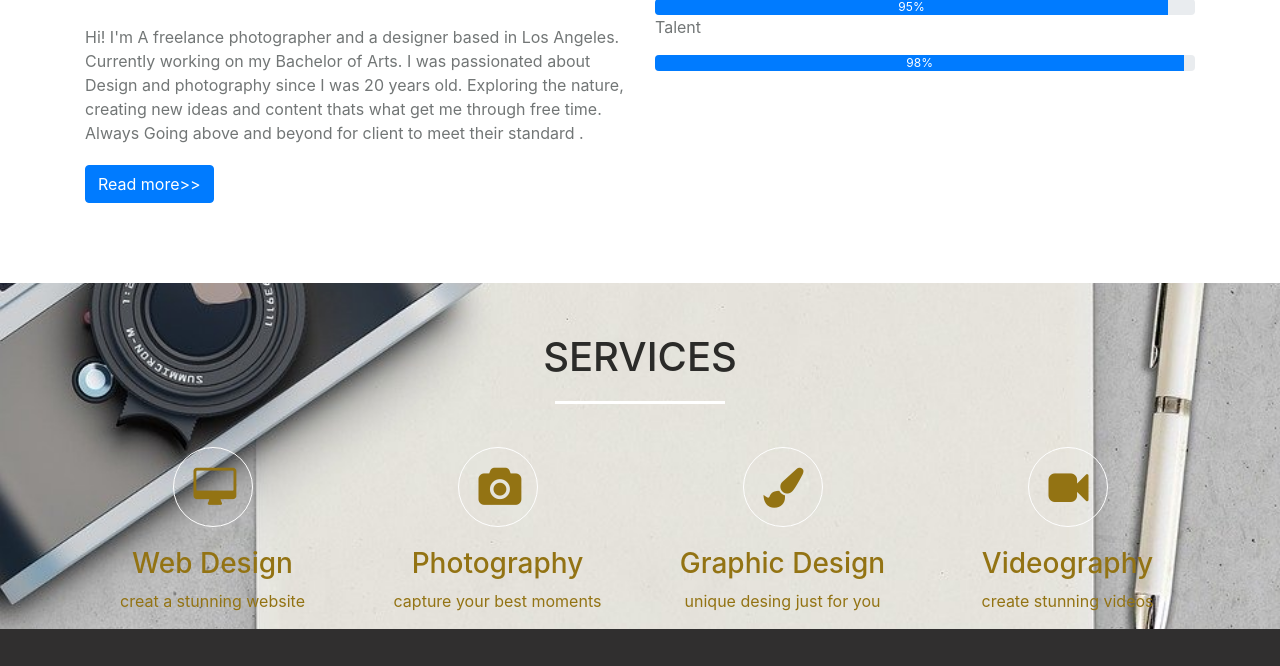
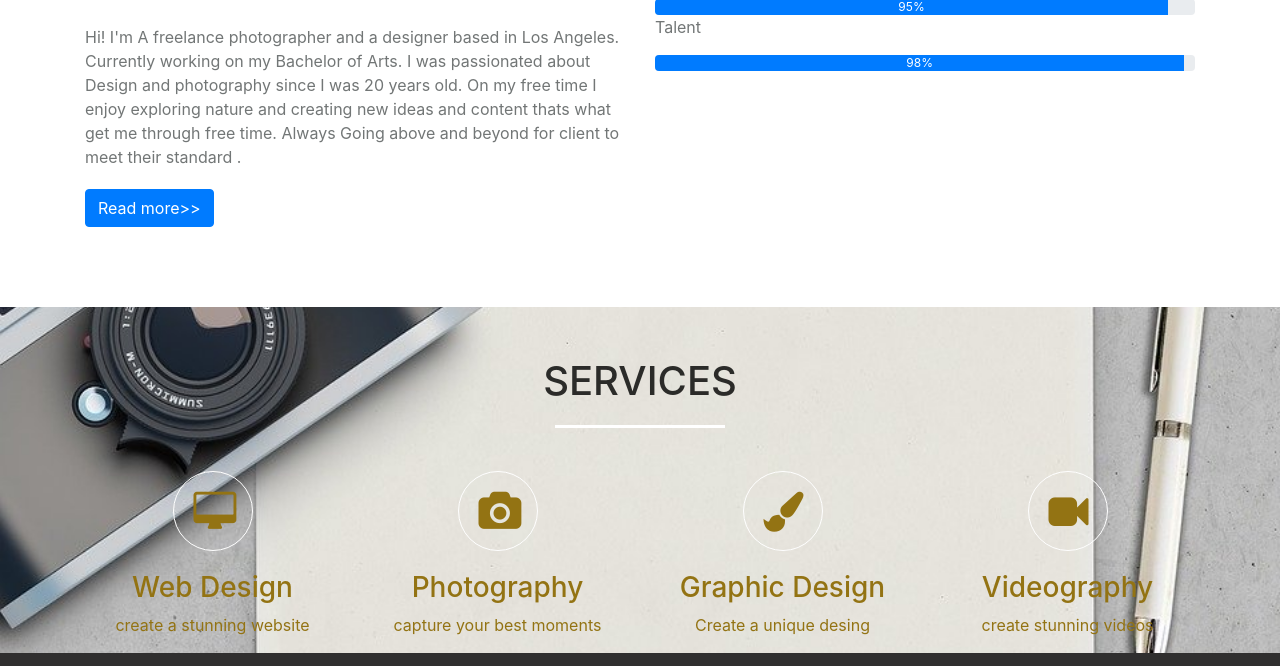
Before and after one commit to denzilwarnasooriya/Denzil-warnasooriya.github.io, a plain HTML site: page index.html in a window 1280 px wide. Shown: the part 497-1163 px from the top of the page. Drawn offline with nearby package versions, Linux system fonts and the light colour scheme.

Commit message:
Update index.html

```diff
--- a/index.html
+++ b/index.html
@@ -85,7 +85,7 @@
                         I'm A freelance photographer and a designer based in Los Angeles.
                         Currently working on my Bachelor of Arts.
                         I was passionated about Design and photography since I was 20 years old.
-                        Exploring the nature, creating new ideas and content thats what get me through free time. Always
+                        On my free time I enjoy exploring nature and creating new ideas and content thats what get me through free time. Always
                         Going above and beyond for client to meet their standard
                         .
                       </div>
@@ -118,7 +118,7 @@
                             <i class="fa fa-desktop"></i>
                           </div>
                           <h3>Web Design</h3>
-                          <p>creat a stunning website</p>
+                          <p>create a stunning website</p>
                       </div>
                       <div class="col-md-3 text-center">
                         <div class="icon">
@@ -132,7 +132,7 @@
                           <i class="fa fa-paint-brush"></i>
                         </div>
                         <h3>Graphic Design</h3>
-                        <p>unique desing just for you</p>
+                        <p>Create a unique desing</p>
                     </div>
                     <div class="col-md-3 text-center">
                         <div class="icon">
```
